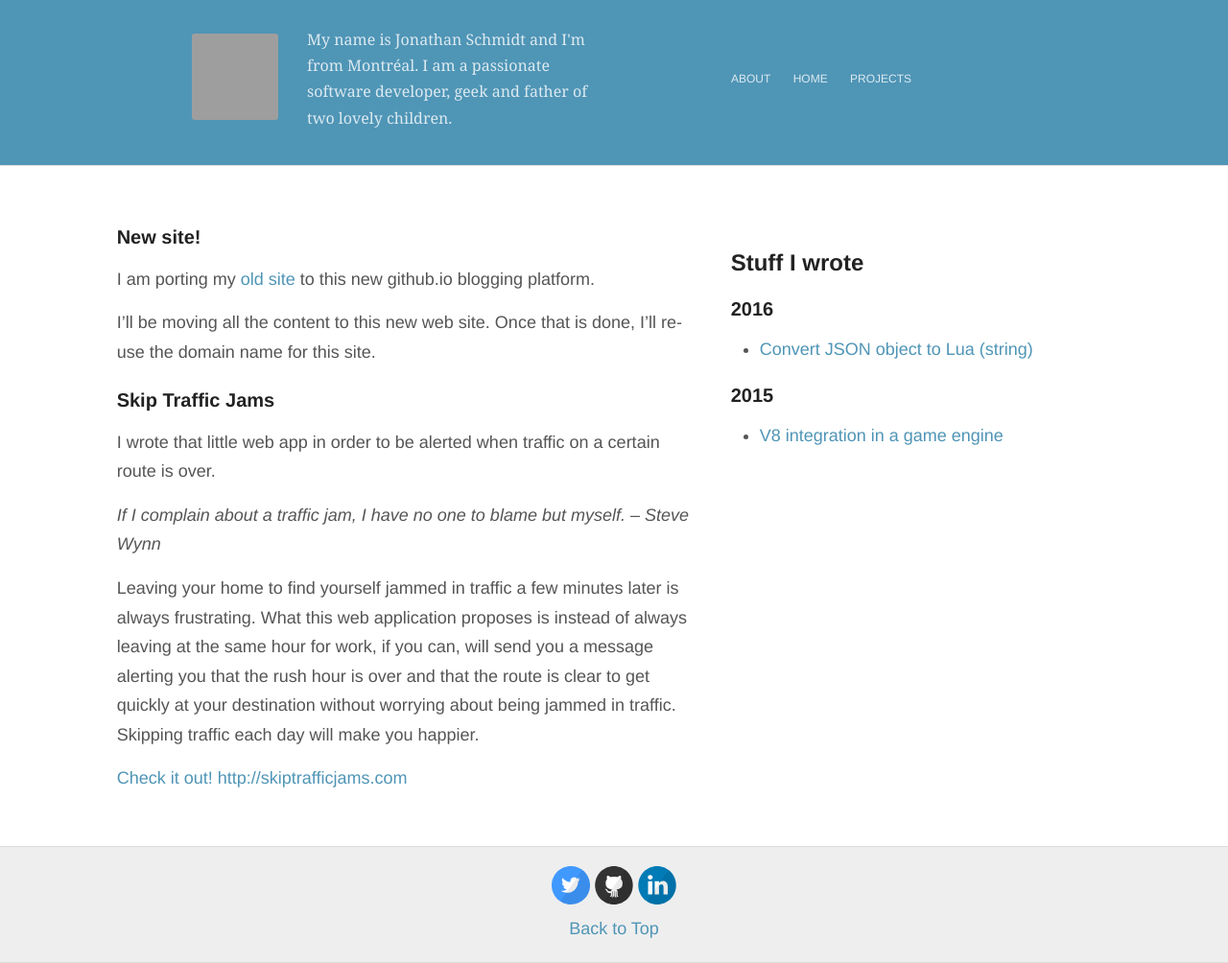
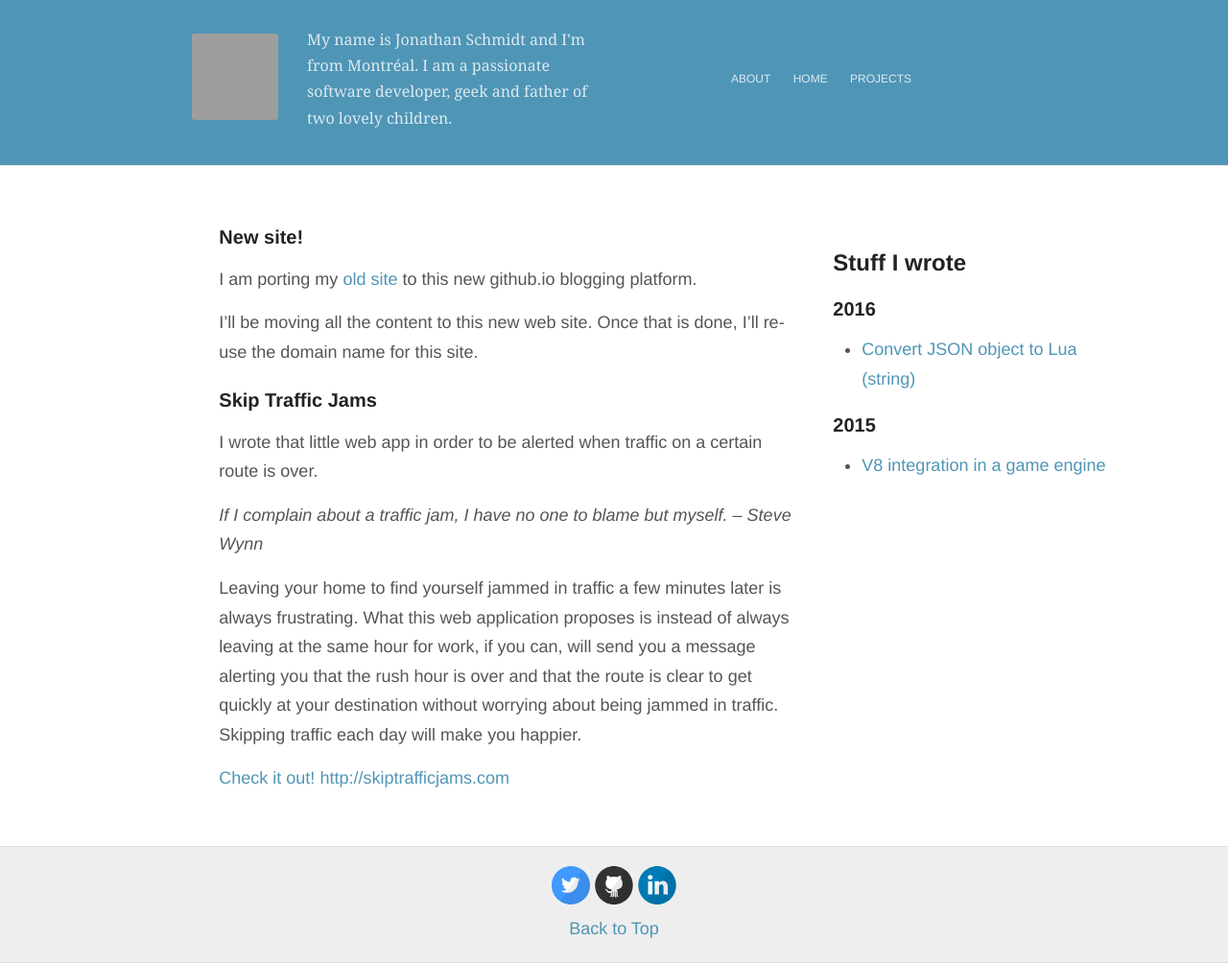
Before and after one commit to jschmidt42/jschmidt42.github.io, a Jekyll site: the page built from index.md, in a window 1280 px wide. Shown: the whole page at 96% size. Built offline with Jekyll 4.4.1, drawn with Linux system fonts in a browser that asks for light colours; our own code applies the rules of GitHub Pages for plain Markdown files; grey boxes are pictures that could not be loaded.

Commit message:
Fix column widths

```diff
--- a/_layouts/default.html
+++ b/_layouts/default.html
@@ -44,14 +44,14 @@
 
     <div id="wrap" class="container-fluid">
         <div class="row">
-            <div class="content col-md-6 col-md-offset-1" id="main" role="main">
+            <div class="content col-md-6 col-md-offset-2" id="main" role="main">
                 {{ content }}
             </div>
 
           {% if page.id %}
-            <div id="listing" class="content col-md-4 short">
+            <div id="listing" class="content col-md-3 short">
           {% else %}
-            <div id="listing" class="content col-md-4 main">
+            <div id="listing" class="content col-md-3 main">
           {% endif %}
                 <h2>Stuff I wrote</h2>
                 {% for post in site.posts  %}
```
